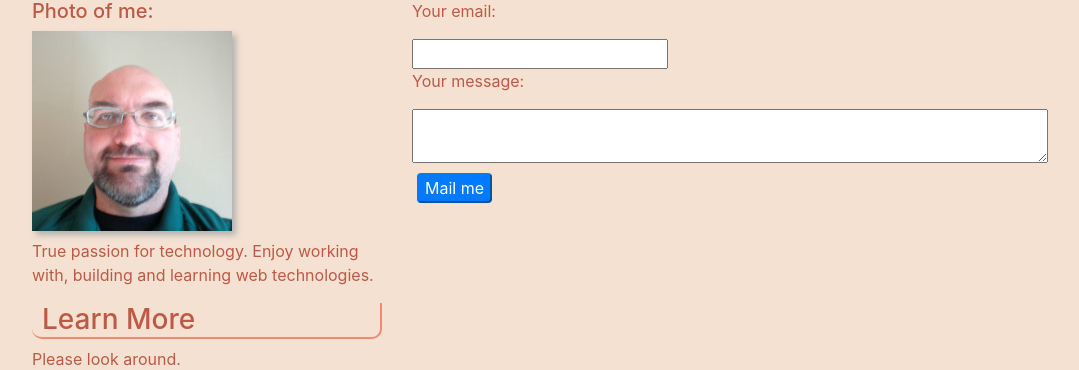
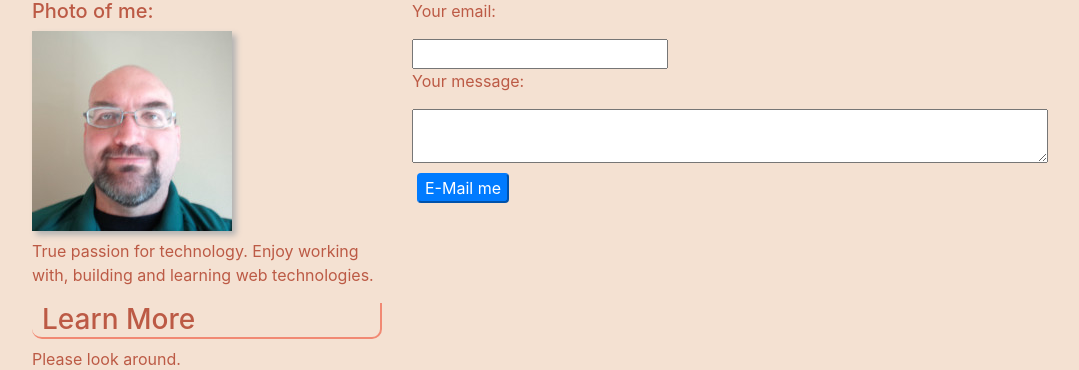
Before and after one commit to LeoKnox/website, a Node server app: page /mail in a window 1280 px wide. Shown: the part 359-729 px from the top of the page, without its empty margins (53-1132 px from the left). Run offline with Node 20, Linux system fonts and the light colour scheme.

Commit message:
Update mailcontent.ejs

```diff
--- a/views/mailcontent.ejs
+++ b/views/mailcontent.ejs
@@ -13,7 +13,7 @@
             </p>
             <textarea name="message" row="8" cols="60"></textarea>
             <br>
-            <button class="btn-primary form_button">Mail me</button>
+            <button class="btn-primary form_button">E-Mail me</button>
         </form>
     </div>
 </div>
```
